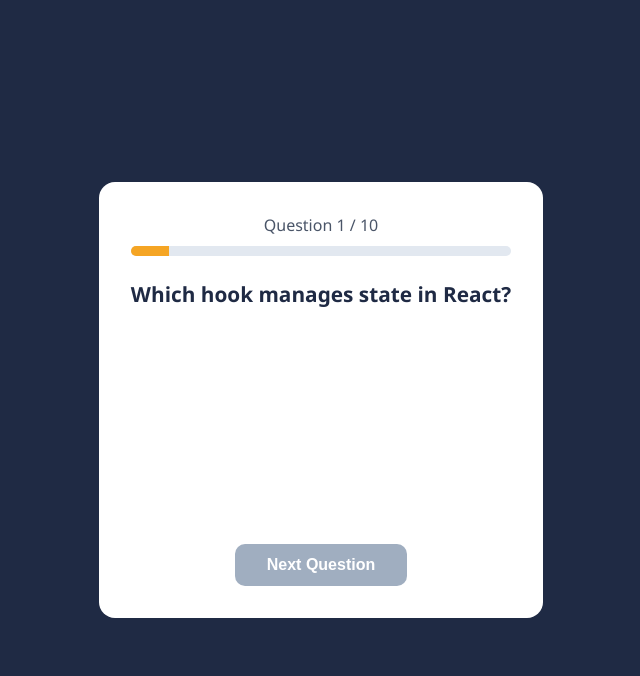
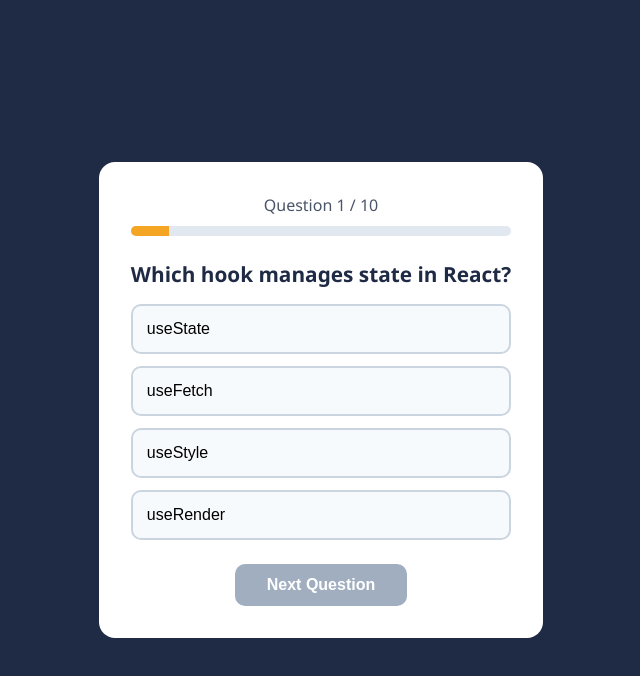
Before and after one commit to magan69/quizers, a React (Vite) app: page / in a window 1280 px wide. Both pictures are taken after a click on the button "Start Quiz". Shown: the top 676 px of the page, without its empty margins (319-959 px from the left). Built offline with nearby package versions, Linux system fonts and the light colour scheme.

Commit message:
Refactor Option component to use button for options
Refactored the Option component to use a button for selection instead of a div structure.

```diff
--- a/src/components/Option.jsx
+++ b/src/components/Option.jsx
@@ -1,21 +1,12 @@
-import Option from "./Option";
-
-function Question(props) {
+function Option(props) {
   return (
-    <div>
-      <h2>{props.question}</h2>
-      <div className="options">
-        {(props.options ?? []).map((text, index) => (
-          <Option
-            key={text}
-            text={text}
-            isSelected={props.selected === index}
-            onClick={() => props.onSelect(index)}
-          />
-        ))}
-      </div>
-    </div>
+    <button
+      className={props.isSelected ? "option selected" : "option"}
+      onClick={props.onClick}
+    >
+      {props.text}
+    </button>
   );
 }
 
-export default Question;
+export default Option;
```
